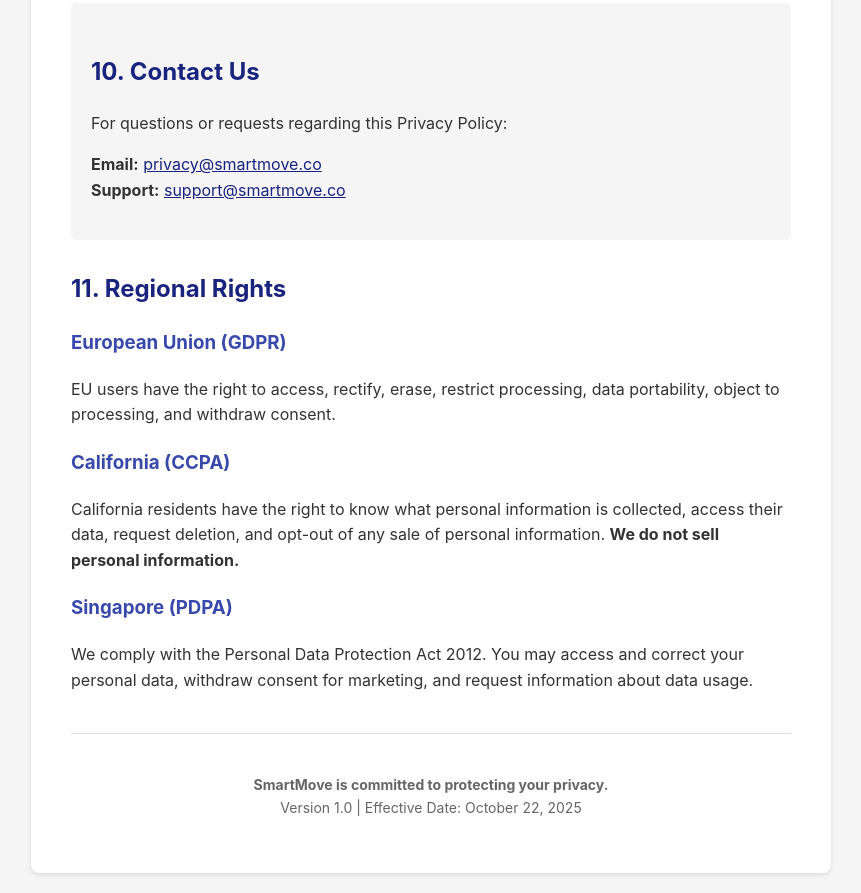
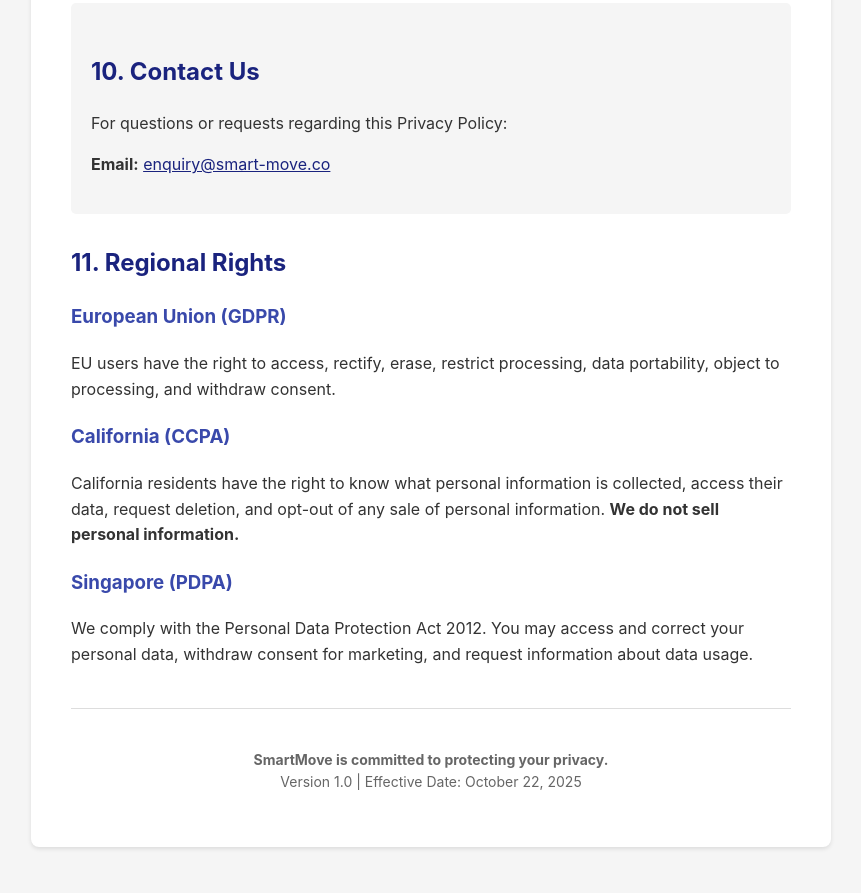
Before and after one commit to smartmoveatrighttime/smartmove-privacy, a plain HTML site: page index.html in a window 1280 px wide. Shown: the part 4601-5494 px from the top of the page, without its empty margins (209-1070 px from the left). After the commit the page ends 5468 px from the top, so only its background shows below. Drawn offline with Linux system fonts and the light colour scheme.

Commit message:
Update index.html

```diff
--- a/index.html
+++ b/index.html
@@ -215,8 +215,7 @@
             <h2>10. Contact Us</h2>
             <p>For questions or requests regarding this Privacy Policy:</p>
             <p>
-                <strong>Email:</strong> <a href="mailto:privacy@smartmove.co">privacy@smartmove.co</a><br>
-                <strong>Support:</strong> <a href="mailto:support@smartmove.co">support@smartmove.co</a>
+                <strong>Email:</strong> <a href="mailto:enquiry@smart-move.co">enquiry@smart-move.co</a><br>
             </p>
         </div>
 
```
